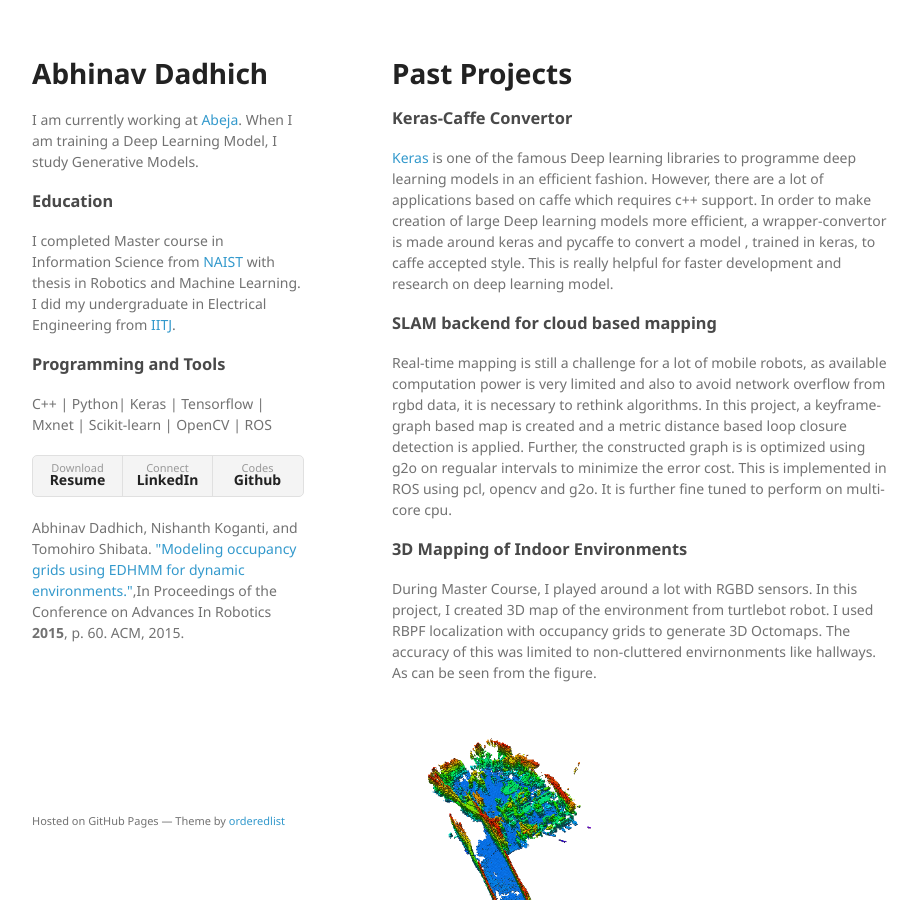
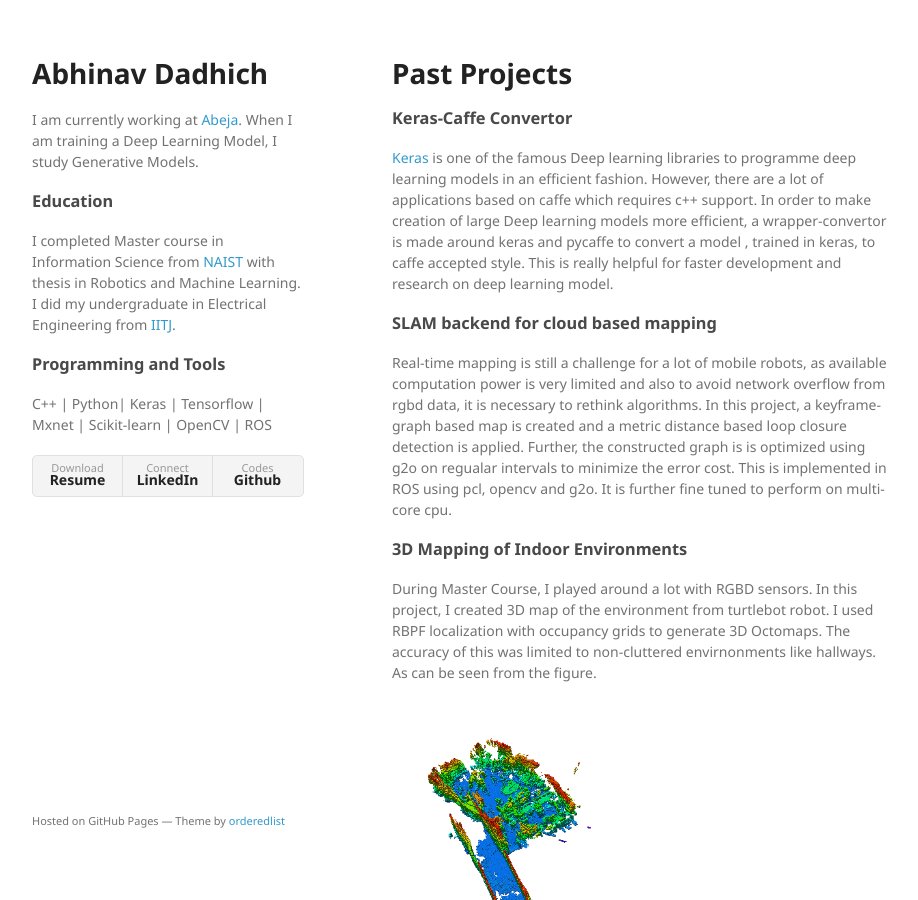
Before and after one commit to ResByte/ResByte.github.io, a Jekyll site: the page index.html, which Jekyll copies as it is, in a window 1280 px wide and 900 px high. Shown: the whole window, without its empty margins (178-1096 px from the left). Built offline with Jekyll 4.4.1, drawn with Linux system fonts in a browser that asks for light colours.

Commit message:
removes publication from site

```diff
--- a/index.html
+++ b/index.html
@@ -30,8 +30,7 @@
 
     		</ul>
 
-                <p> Abhinav Dadhich, Nishanth Koganti, and Tomohiro Shibata.
-                <a href="http://dl.acm.org/citation.cfm?id=2783510">"Modeling occupancy grids using EDHMM for dynamic environments."</a>,In Proceedings of the Conference on Advances In Robotics <b>2015</b>, p. 60. ACM, 2015.</p>
+
       </header>
       <section>
 
```
